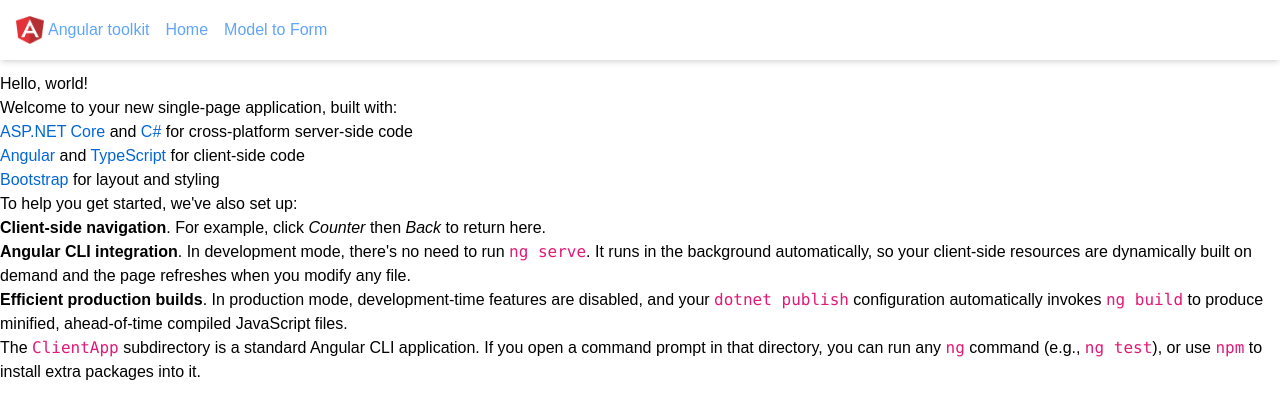
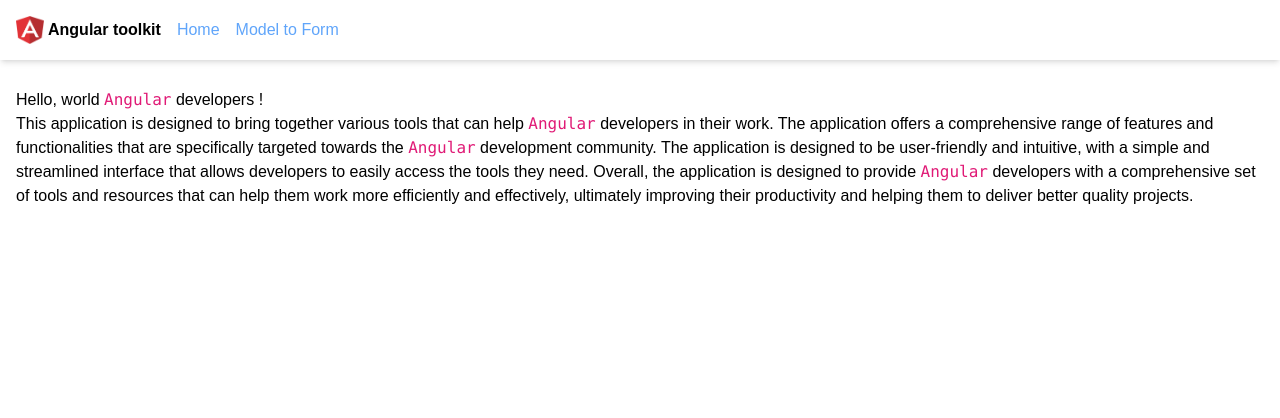
Before and after one commit to QuentinReyn/AngularToolkit, an Angular app: page / in a window 1280 px wide. Shown: the top 418 px of the page. Built offline with nearby package versions, Linux system fonts and the light colour scheme.

Commit message:
feat: home page + build cmd

```diff
--- a/package.json
+++ b/package.json
@@ -4,7 +4,7 @@
   "scripts": {
     "ng": "ng",
     "start": "ng serve",
-    "build": "ng build",
+    "build": "ng build --configuration production --base-href /angular-toolkit/",
     "watch": "ng build --watch --configuration development",
     "test": "ng test"
   },
--- a/src/app/app-routing.module.ts
+++ b/src/app/app-routing.module.ts
@@ -5,7 +5,7 @@
 
 const routes: Routes = [
       { path: '', component: HomeComponent, pathMatch: 'full' },
-      { path: 'model-form', component: ModelToFormComponent },
+      { path: 'model-to-form', component: ModelToFormComponent },
 ];
 
 @NgModule({
--- a/src/app/app.component.html
+++ b/src/app/app.component.html
@@ -1,6 +1,6 @@
 <body>
   <app-nav-menu></app-nav-menu>
-  <div class="container items-center max-w-[1536px] mx-auto">
+  <div class="container items-center max-w-[1536px] mx-auto p-4">
     <router-outlet></router-outlet>
   </div>
 </body>
--- a/src/app/components/nav-menu/nav-menu.component.html
+++ b/src/app/components/nav-menu/nav-menu.component.html
@@ -3,7 +3,7 @@
     <div class="container flex flex-nowrap items-center max-w-[1536px] mx-auto">
       <div class="flex items-center">
         <img src="./assets/images/angularlogo.png" alt="angular logo" width="30" height="20" class="h-7 w-7">
-        <a class="navbar-brand text-blue-400 ml-1" [routerLink]="['/']">Angular toolkit</a>
+        <a class="navbar-brand ml-1 text-black font-bold" [routerLink]="['/']">Angular toolkit</a>
       </div>
       <button class="navbar-toggler !text-blue-400 ml-4" type="button" data-toggle="collapse" data-target=".navbar-collapse"
         aria-label="Toggle navigation" [attr.aria-expanded]="isExpanded" (click)="toggle()">
@@ -15,7 +15,7 @@
             <a class="nav-link !text-blue-400" [routerLink]="['/']">Home</a>
           </li>
           <li class="nav-item inline ml-4" [routerLinkActive]="['link-active']">
-              <a class="nav-link !text-blue-400" [routerLink]="['/model-form']">Model to Form</a>
+              <a class="nav-link !text-blue-400" [routerLink]="['/model-to-form']">Model to Form</a>
           </li>
         </ul>
       </div>
--- a/src/app/home/home.component.html
+++ b/src/app/home/home.component.html
@@ -1,14 +1,13 @@
-<h1>Hello, world!</h1>
-<p>Welcome to your new single-page application, built with:</p>
-<ul>
-  <li><a href='https://get.asp.net/'>ASP.NET Core</a> and <a href='https://msdn.microsoft.com/en-us/library/67ef8sbd.aspx'>C#</a> for cross-platform server-side code</li>
-  <li><a href='https://angular.io/'>Angular</a> and <a href='http://www.typescriptlang.org/'>TypeScript</a> for client-side code</li>
-  <li><a href='http://getbootstrap.com/'>Bootstrap</a> for layout and styling</li>
-</ul>
-<p>To help you get started, we've also set up:</p>
-<ul>
-  <li><strong>Client-side navigation</strong>. For example, click <em>Counter</em> then <em>Back</em> to return here.</li>
-  <li><strong>Angular CLI integration</strong>. In development mode, there's no need to run <code>ng serve</code>. It runs in the background automatically, so your client-side resources are dynamically built on demand and the page refreshes when you modify any file.</li>
-  <li><strong>Efficient production builds</strong>. In production mode, development-time features are disabled, and your <code>dotnet publish</code> configuration automatically invokes <code>ng build</code> to produce minified, ahead-of-time compiled JavaScript files.</li>
-</ul>
-<p>The <code>ClientApp</code> subdirectory is a standard Angular CLI application. If you open a command prompt in that directory, you can run any <code>ng</code> command (e.g., <code>ng test</code>), or use <code>npm</code> to install extra packages into it.</p>
+<h1>Hello, world <code>Angular</code> developers !</h1>
+
+<p>
+  This application is designed to bring together various tools that can help
+  <code>Angular</code> developers in their work. The application offers a comprehensive range
+  of features and functionalities that are specifically targeted towards the
+  <code>Angular</code> development community. The application is designed to be user-friendly
+  and intuitive, with a simple and streamlined interface that allows developers
+  to easily access the tools they need. Overall, the application is designed to
+  provide <code>Angular</code> developers with a comprehensive set of tools and resources
+  that can help them work more efficiently and effectively, ultimately improving
+  their productivity and helping them to deliver better quality projects.
+</p>
--- a/src/index.html
+++ b/src/index.html
@@ -4,6 +4,7 @@
   <meta charset="utf-8">
   <title>AngularToolkit</title>
   <base href="/">
+  <meta name="description" content="Angular toolkit. Model to form tool"/>
   <meta name="viewport" content="width=device-width, initial-scale=1">
   <link rel="icon" type="image/x-icon" href="favicon.ico">
 </head>
```
